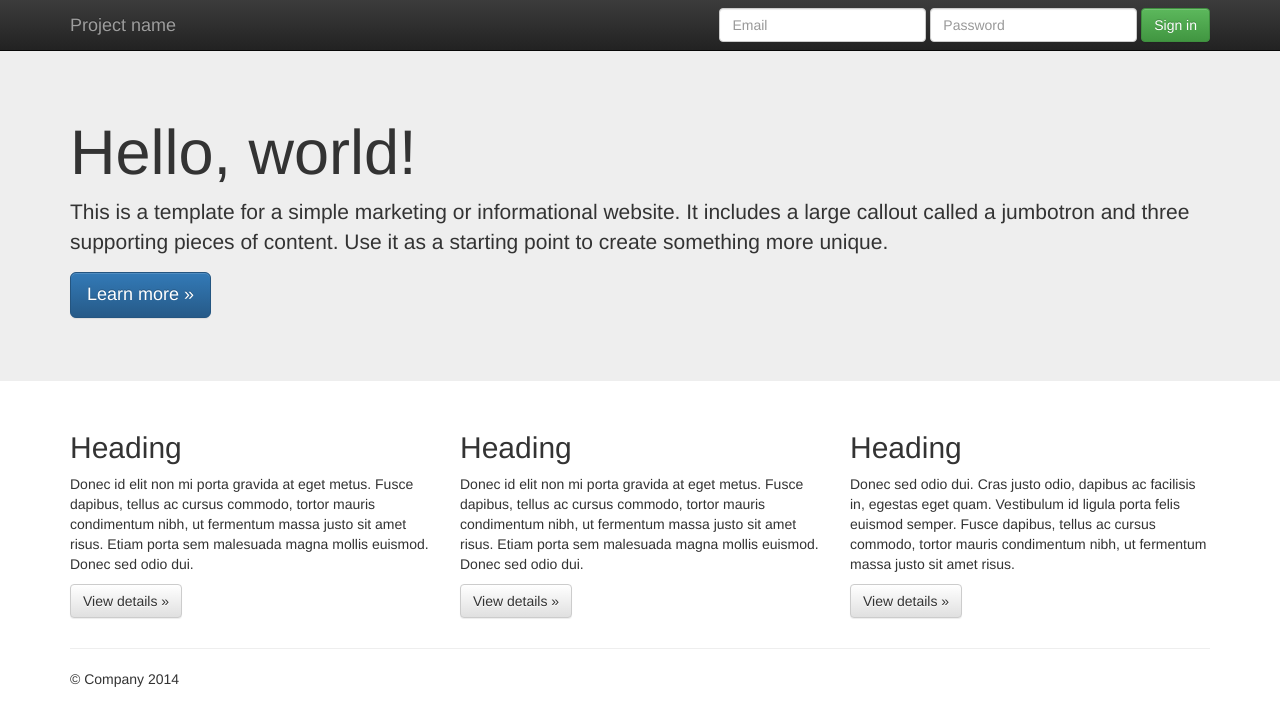
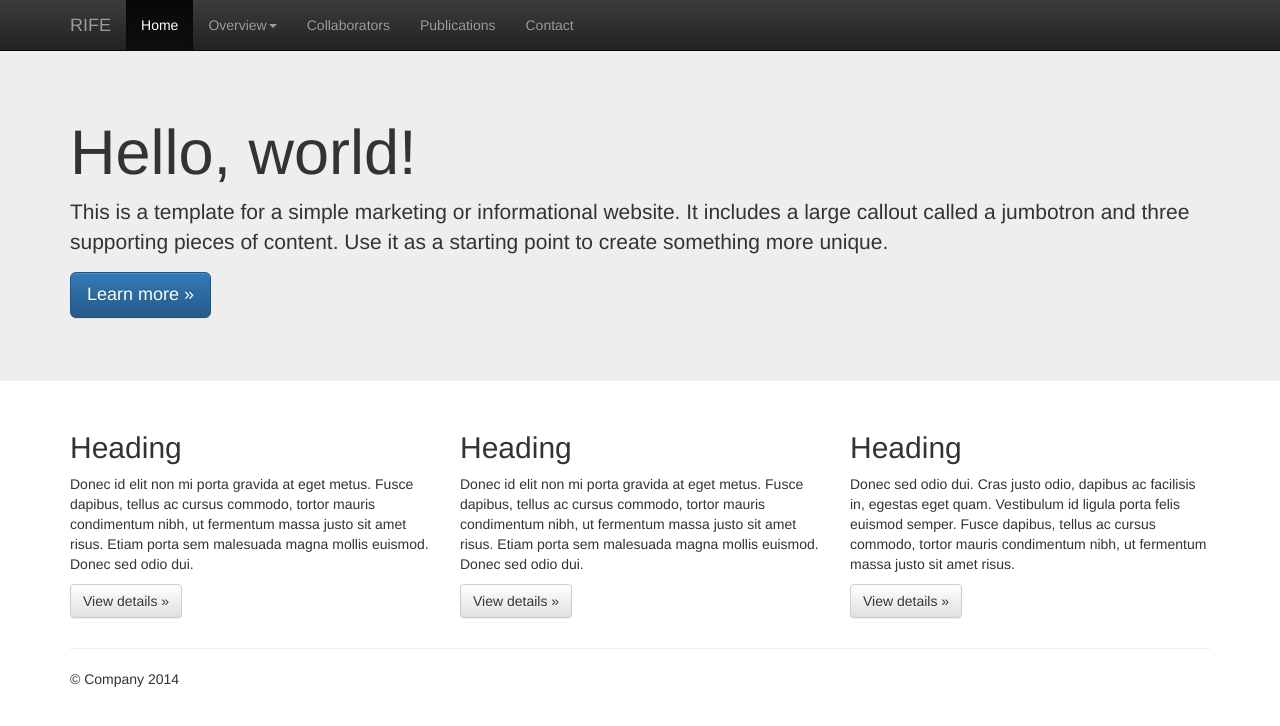
Before and after one commit to ryanrhymes/web_n4d, a plain HTML site: page index.html in a window 1280 px wide. Drawn offline with nearby package versions, Linux system fonts and the light colour scheme.

Commit message:
new files ...

```diff
--- a/index.html
+++ b/index.html
@@ -35,19 +35,25 @@
             <span class="icon-bar"></span>
             <span class="icon-bar"></span>
           </button>
-          <a class="navbar-brand" href="#">Project name</a>
+          <a class="navbar-brand" href="#">RIFE</a>
         </div>
-        <div id="navbar" class="navbar-collapse collapse">
-          <form class="navbar-form navbar-right" role="form">
-            <div class="form-group">
-              <input type="text" placeholder="Email" class="form-control">
-            </div>
-            <div class="form-group">
-              <input type="password" placeholder="Password" class="form-control">
-            </div>
-            <button type="submit" class="btn btn-success">Sign in</button>
-          </form>
-        </div><!--/.navbar-collapse -->
+
+	<div id="navbar" class="navbar-collapse collapse">
+          <ul class="nav navbar-nav">
+            <li class="active"><a href="#">Home</a></li>
+            <li class="dropdown">
+              <a href="#" class="dropdown-toggle" data-toggle="dropdown" role="button" aria-expanded="false">Overview<span class="caret"></span></a>
+              <ul class="dropdown-menu" role="menu">
+                <li><a href="#">Vision</a></li>
+                <li><a href="#">Approach</a></li>
+              </ul>
+            <li><a href="">Collaborators</a></li>
+            <li><a href="">Publications</a></li>
+            <li><a href="">Contact</a></li>
+            </li>
+          </ul>
+        </div><!--/.nav-collapse -->
+
       </div>
     </nav>
 
```
